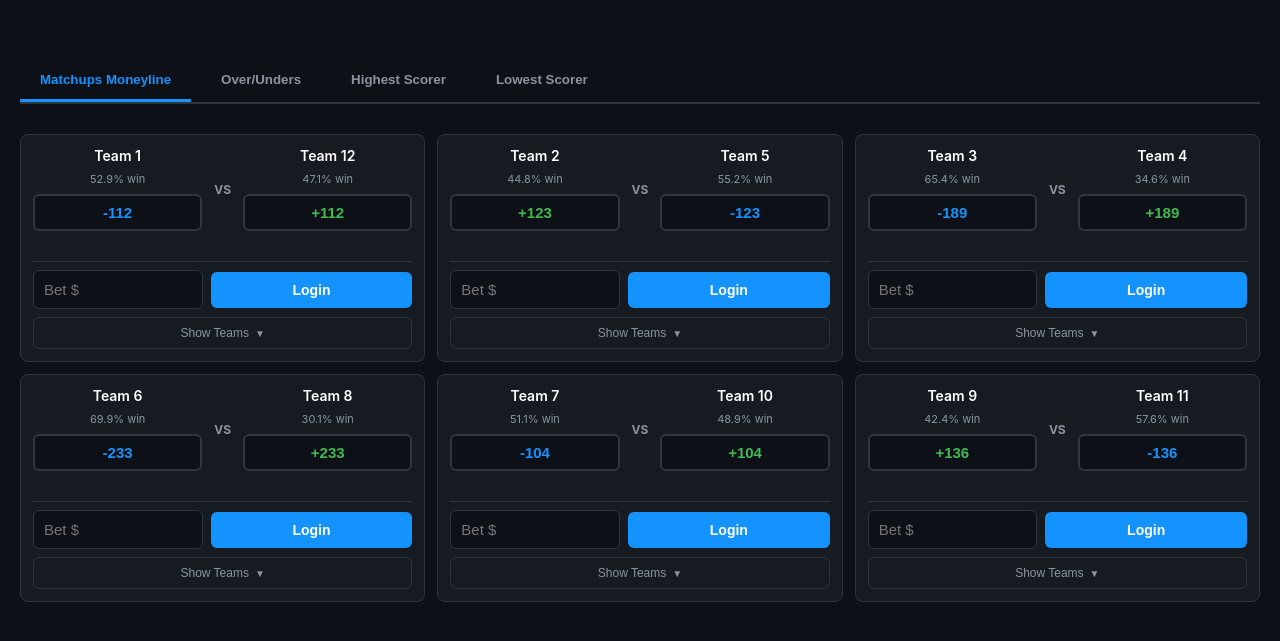
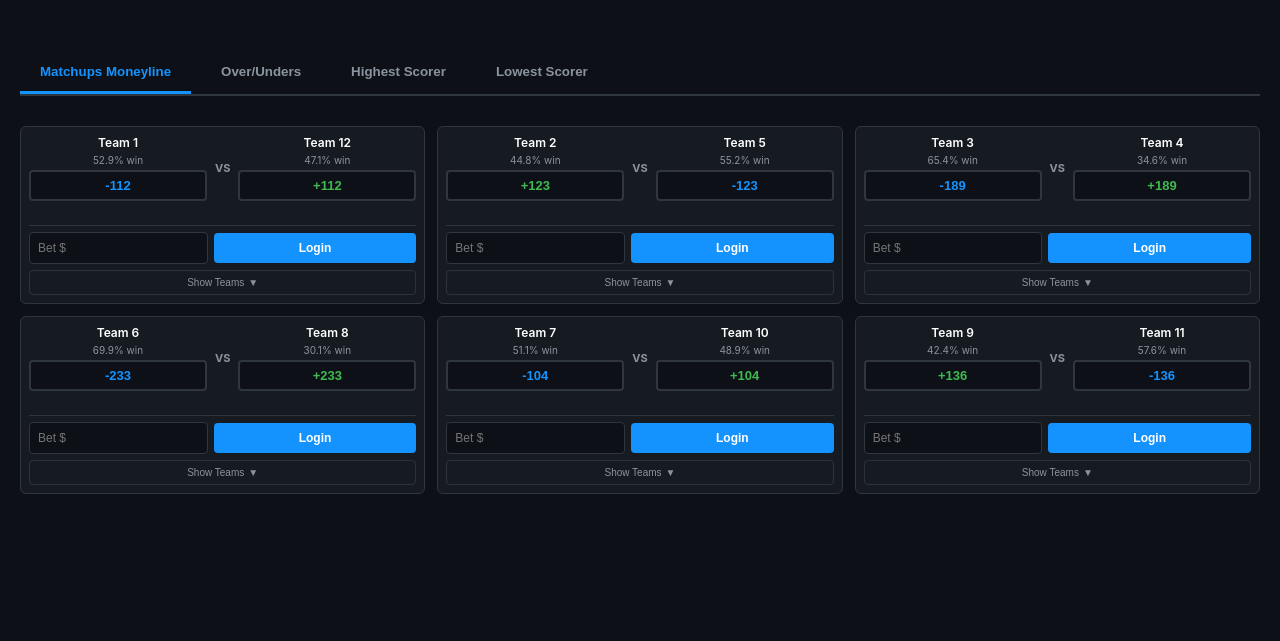
Before and after one commit to sfaizi24/TNC-Model-2025, a Flask app: page /betting in a window 1280 px wide. Shown: the part 61-702 px from the top of the page. Run offline with Flask 3, Linux system fonts and the light colour scheme; data comes from the database, SQL or seed files in the repository; data that the repository does not hold is empty; parts of the project's set-up code (start-up, migrations or seed data) failed here and were passed over.

Commit message:
Reduce font sizes and element heights on bet cards
Updated CSS variables and styles in `frontend/templates/betting.html` to decrease font sizes, padding, margins, and border-radius for various bet card elements, including `.matchup-card`, `.team-line`, `.team-name`, `.odds-button`, `.bet-amount-input`, and `.show-teams-btn`, as well as reducing the bottom margin for `.active-bets-compact`.

Replit-Commit-Author: Agent
Replit-Commit-Session-Id: bc335726-4b80-45bb-a9fc-cc4970b60443
Replit-Commit-Checkpoint-Type: full_checkpoint
Replit-Commit-Event-Id: 43ea73c3-ad78-427f-a195-3a00fc29a2fc
Replit-Commit-Screenshot-Url: https://storage.googleapis.com/screenshot-production-us-central1/98b42adf-597d-4025-87f2-5dcbd8f908a0/bc335726-4b80-45bb-a9fc-cc4970b60443/TXAIePy

```diff
--- a/frontend/templates/betting.html
+++ b/frontend/templates/betting.html
@@ -102,8 +102,8 @@
 
     .matchup-card {
         background: var(--fanduel-gray);
-        border-radius: 8px;
-        padding: 12px;
+        border-radius: 6px;
+        padding: 8px;
         border: 1px solid var(--fanduel-light-gray);
         position: relative;
     }
@@ -134,47 +134,47 @@
     .team-line {
         text-align: center;
         color: var(--text-primary);
-        font-size: 14px;
+        font-size: 12px;
         font-weight: 600;
-        margin-bottom: 12px;
+        margin-bottom: 8px;
     }
 
     .teams-container {
         display: grid;
         grid-template-columns: 1fr auto 1fr;
-        gap: 12px;
+        gap: 8px;
         align-items: center;
-        margin-bottom: 8px;
+        margin-bottom: 6px;
     }
 
     .team-section {
         display: flex;
         flex-direction: column;
-        gap: 8px;
+        gap: 4px;
     }
 
     .team-name {
         font-weight: 600;
         color: var(--text-primary);
-        font-size: 14px;
+        font-size: 12px;
         text-align: center;
     }
 
     .win-prob {
         color: var(--text-secondary);
-        font-size: 11px;
+        font-size: 10px;
         text-align: center;
     }
 
     .odds-button {
         width: 100%;
-        padding: 8px 12px;
+        padding: 6px 8px;
         background: var(--fanduel-dark);
         border: 2px solid var(--fanduel-light-gray);
-        border-radius: 6px;
+        border-radius: 4px;
         color: var(--fanduel-blue);
         font-weight: bold;
-        font-size: 15px;
+        font-size: 13px;
         cursor: pointer;
         transition: all 0.3s ease;
     }
@@ -201,15 +201,15 @@
     .vs-text {
         color: var(--text-secondary);
         font-weight: bold;
-        font-size: 12px;
+        font-size: 11px;
     }
 
     .bet-controls {
         display: flex;
         align-items: center;
-        gap: 8px;
+        gap: 6px;
         border-top: 1px solid var(--fanduel-light-gray);
-        padding-top: 8px;
+        padding-top: 6px;
     }
 
     .bet-input-group {
@@ -222,36 +222,36 @@
 
     .bet-amount-input {
         width: 100%;
-        padding: 10px;
+        padding: 8px;
         background: var(--fanduel-dark);
         border: 1px solid var(--fanduel-light-gray);
-        border-radius: 6px;
+        border-radius: 4px;
         color: var(--text-primary);
-        font-size: 15px;
+        font-size: 12px;
     }
 
     .potential-win {
         color: var(--success-green);
-        font-size: 12px;
+        font-size: 10px;
         text-align: center;
-        min-height: 18px;
-        margin-bottom: 4px;
+        min-height: 15px;
+        margin-bottom: 3px;
     }
 
     .show-teams-btn {
         width: 100%;
-        padding: 8px;
-        margin-top: 8px;
+        padding: 6px;
+        margin-top: 6px;
         background: transparent;
         color: var(--text-secondary);
         border: 1px solid rgba(255, 255, 255, 0.1);
-        border-radius: 6px;
-        font-size: 12px;
+        border-radius: 4px;
+        font-size: 10px;
         cursor: pointer;
         display: flex;
         align-items: center;
         justify-content: center;
-        gap: 6px;
+        gap: 4px;
         transition: all 0.2s;
     }
 
@@ -339,13 +339,13 @@
 
     .btn-place-bet {
         flex: 1;
-        padding: 10px 16px;
+        padding: 8px 12px;
         background: var(--fanduel-blue);
         color: white;
         border: none;
-        border-radius: 6px;
+        border-radius: 4px;
         font-weight: 600;
-        font-size: 14px;
+        font-size: 12px;
         cursor: pointer;
         transition: all 0.3s ease;
         white-space: nowrap;
@@ -361,23 +361,23 @@
     }
 
     .active-bets-compact {
-        margin-bottom: 20px;
+        margin-bottom: 12px;
     }
 
     .compact-bet-item {
         background: var(--fanduel-gray);
-        border-radius: 6px;
-        padding: 8px 12px;
+        border-radius: 4px;
+        padding: 6px 10px;
         border: 1px solid var(--fanduel-light-gray);
         display: flex;
         justify-content: space-between;
         align-items: center;
-        margin-bottom: 8px;
+        margin-bottom: 6px;
     }
 
     .compact-bet-info {
         color: var(--text-primary);
-        font-size: 13px;
+        font-size: 11px;
         font-weight: 500;
     }
 
@@ -385,9 +385,9 @@
         background: transparent;
         border: 1px solid var(--text-secondary);
         color: var(--text-secondary);
-        padding: 4px 10px;
-        border-radius: 4px;
-        font-size: 11px;
+        padding: 3px 8px;
+        border-radius: 3px;
+        font-size: 10px;
         cursor: pointer;
         transition: all 0.2s ease;
     }
```
Also changed, not shown: attached_assets/targeted_element_1762804566817.png (added), 1 other file.
